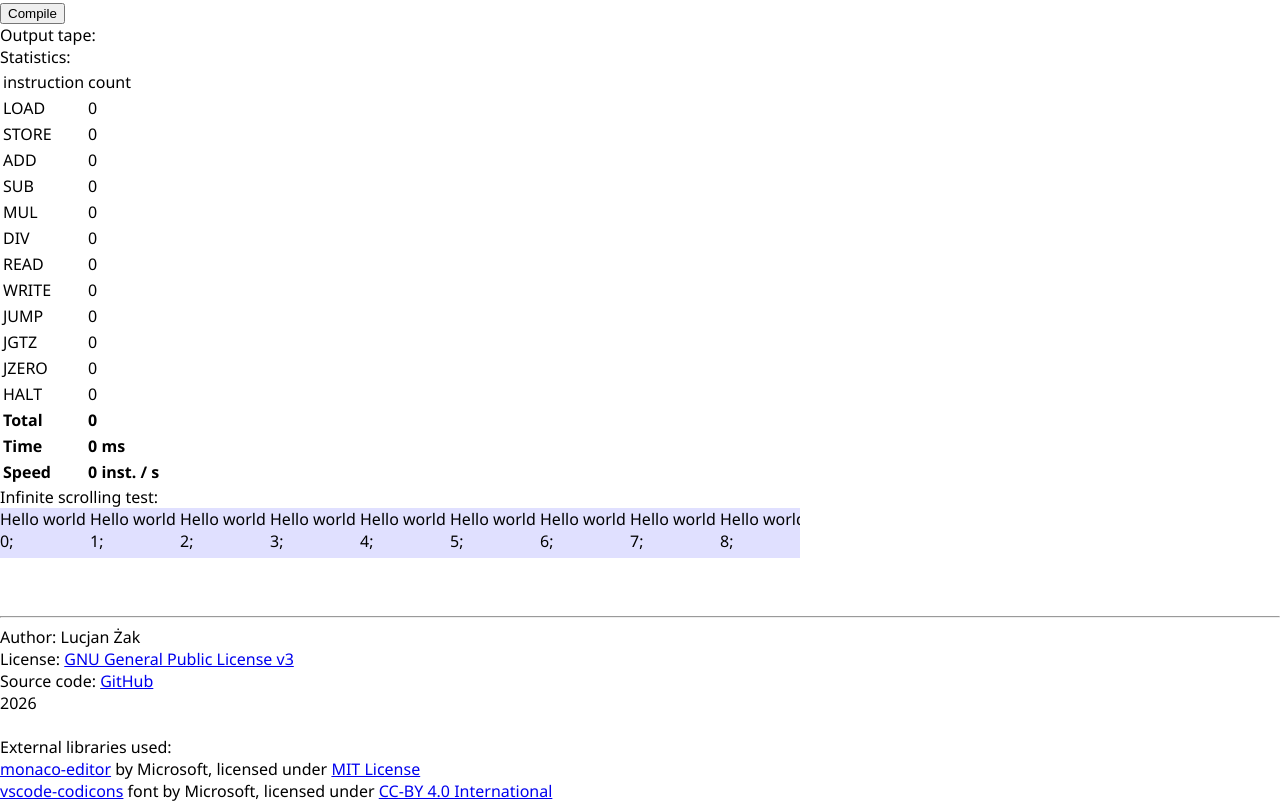
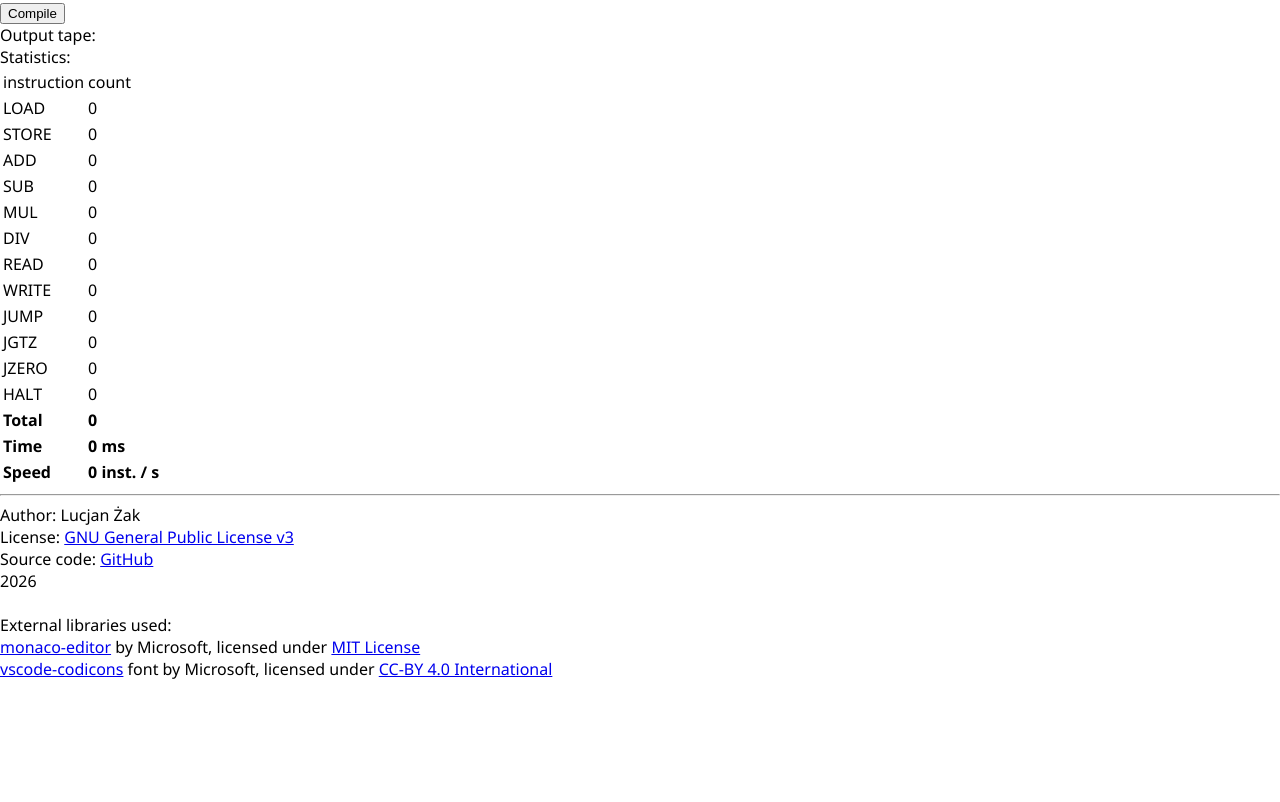
Before and after one commit to lucjanzak/ram-machine, a website built with webpack: page src/index.html in a window 1280 px wide. Shown: the part 1220-2022 px from the top of the page. After the commit the page ends 1900 px from the top, so only its background shows below. Built offline with nearby package versions, Linux system fonts and the light colour scheme; what monaco-editor would draw is missing.

Commit message:
Update version

```diff
--- a/package.json
+++ b/package.json
@@ -1,6 +1,6 @@
 {
   "name": "ram-machine",
-  "version": "1.0.2-beta",
+  "version": "1.0.2",
   "private": true,
   "type": "module",
   "scripts": {
--- a/src/index.html
+++ b/src/index.html
@@ -148,7 +148,7 @@
         </table>
       </section>
     </div>
-    <div>
+    <div style="display: none;">
       <section>
         Infinite scrolling test:
         <div id="big-scroll-list-test" style="height: 100px;"></div>
```
